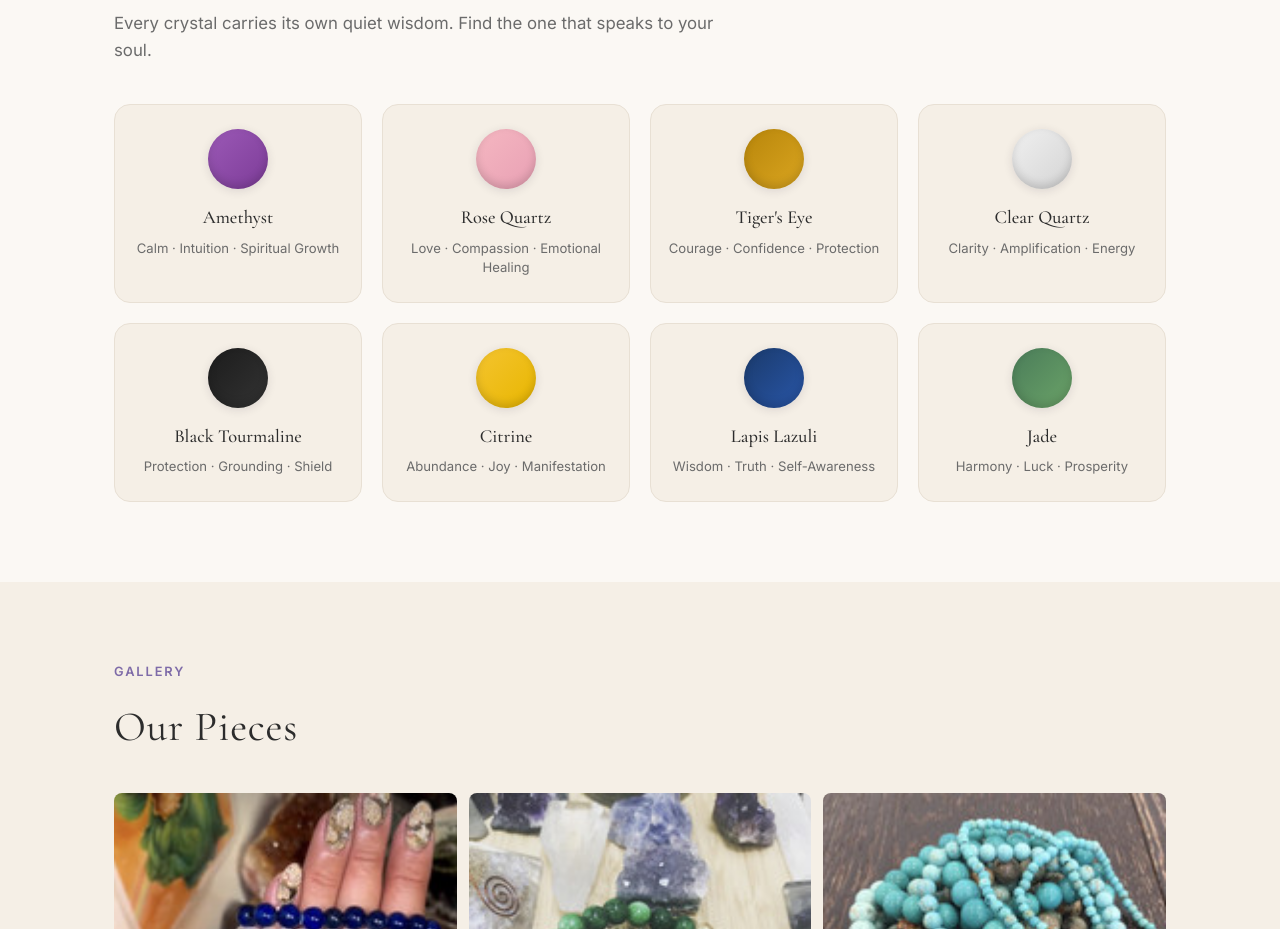
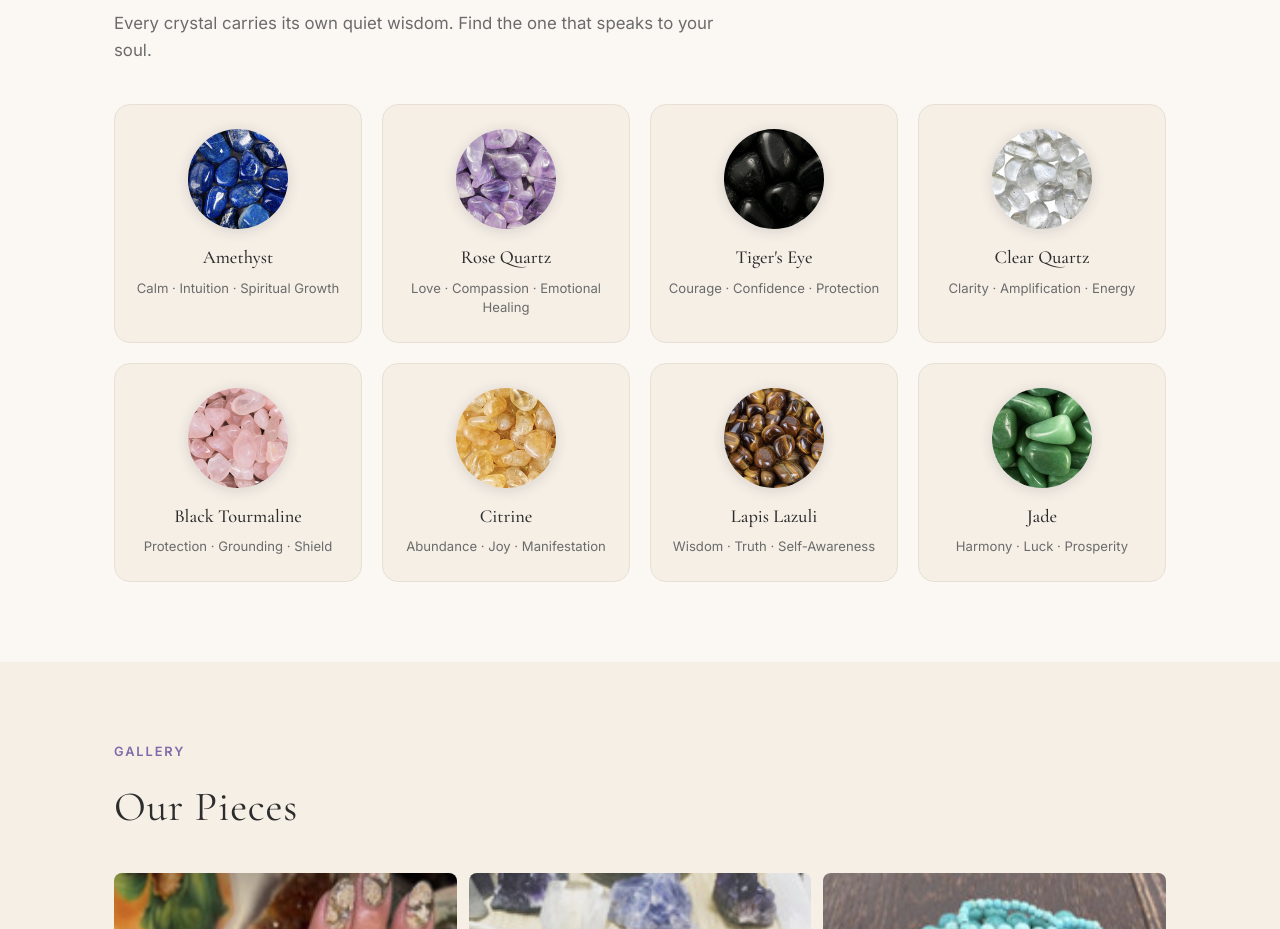
Before and after one commit to christinaworkmanpottery-droid/esme-and-jade, a plain HTML site: page public/index.html in a window 1280 px wide. Shown: the part 2360-3289 px from the top of the page. Drawn offline with nearby package versions, Linux system fonts and the light colour scheme.

Commit message:
Replace crystal orbs with real photos: amethyst, rose quartz, tigers eye, clear quartz, black tourmaline, citrine, lapis lazuli, jade

```diff
--- a/public/index.html
+++ b/public/index.html
@@ -116,14 +116,14 @@
       <h2>Know Your Crystals</h2>
       <p class="section-intro">Every crystal carries its own quiet wisdom. Find the one that speaks to your soul.</p>
       <div class="crystal-grid">
-        <div class="crystal-card"><div class="crystal-orb" style="background:linear-gradient(135deg,#9B59B6,#7D3C98)"></div><h4>Amethyst</h4><p>Calm · Intuition · Spiritual Growth</p></div>
-        <div class="crystal-card"><div class="crystal-orb" style="background:linear-gradient(135deg,#F5B7C1,#E8A0B4)"></div><h4>Rose Quartz</h4><p>Love · Compassion · Emotional Healing</p></div>
-        <div class="crystal-card"><div class="crystal-orb" style="background:linear-gradient(135deg,#B8860B,#DAA520)"></div><h4>Tiger's Eye</h4><p>Courage · Confidence · Protection</p></div>
-        <div class="crystal-card"><div class="crystal-orb" style="background:linear-gradient(135deg,#F0F0F0,#D4D4D4)"></div><h4>Clear Quartz</h4><p>Clarity · Amplification · Energy</p></div>
-        <div class="crystal-card"><div class="crystal-orb" style="background:linear-gradient(135deg,#1C1C1C,#333)"></div><h4>Black Tourmaline</h4><p>Protection · Grounding · Shield</p></div>
-        <div class="crystal-card"><div class="crystal-orb" style="background:linear-gradient(135deg,#F4C430,#E8B600)"></div><h4>Citrine</h4><p>Abundance · Joy · Manifestation</p></div>
-        <div class="crystal-card"><div class="crystal-orb" style="background:linear-gradient(135deg,#1A3A6B,#2956A8)"></div><h4>Lapis Lazuli</h4><p>Wisdom · Truth · Self-Awareness</p></div>
-        <div class="crystal-card"><div class="crystal-orb" style="background:linear-gradient(135deg,#4A7C59,#6BA368)"></div><h4>Jade</h4><p>Harmony · Luck · Prosperity</p></div>
+        <div class="crystal-card"><div class="crystal-photo"><img src="/images/IMG-0834.jpg" alt="Amethyst crystal bracelet" loading="lazy"></div><h4>Amethyst</h4><p>Calm · Intuition · Spiritual Growth</p></div>
+        <div class="crystal-card"><div class="crystal-photo"><img src="/images/IMG-0828.jpg" alt="Rose quartz crystal bracelet" loading="lazy"></div><h4>Rose Quartz</h4><p>Love · Compassion · Emotional Healing</p></div>
+        <div class="crystal-card"><div class="crystal-photo"><img src="/images/IMG-0832.jpg" alt="Tiger's eye crystal bracelet" loading="lazy"></div><h4>Tiger's Eye</h4><p>Courage · Confidence · Protection</p></div>
+        <div class="crystal-card"><div class="crystal-photo"><img src="/images/IMG-0831.jpg" alt="Clear quartz healing crystals" loading="lazy"></div><h4>Clear Quartz</h4><p>Clarity · Amplification · Energy</p></div>
+        <div class="crystal-card"><div class="crystal-photo"><img src="/images/IMG-0829.jpg" alt="Black tourmaline crystal bracelet" loading="lazy"></div><h4>Black Tourmaline</h4><p>Protection · Grounding · Shield</p></div>
+        <div class="crystal-card"><div class="crystal-photo"><img src="/images/IMG-0833.jpg" alt="Citrine crystal bracelet" loading="lazy"></div><h4>Citrine</h4><p>Abundance · Joy · Manifestation</p></div>
+        <div class="crystal-card"><div class="crystal-photo"><img src="/images/IMG-0830.jpg" alt="Lapis lazuli crystal bracelet" loading="lazy"></div><h4>Lapis Lazuli</h4><p>Wisdom · Truth · Self-Awareness</p></div>
+        <div class="crystal-card"><div class="crystal-photo"><img src="/images/IMG-0835.jpg" alt="Jade crystal bracelet" loading="lazy"></div><h4>Jade</h4><p>Harmony · Luck · Prosperity</p></div>
       </div>
     </div>
   </section>
--- a/public/styles.css
+++ b/public/styles.css
@@ -75,7 +75,8 @@ a:hover{color:var(--purple-dark)}
 .crystal-grid{display:grid;grid-template-columns:repeat(4,1fr);gap:20px;margin-top:32px}
 .crystal-card{text-align:center;padding:24px 16px;border-radius:var(--radius-lg);background:var(--ivory);border:1px solid var(--border);transition:transform .2s}
 .crystal-card:hover{transform:translateY(-3px)}
-.crystal-orb{width:60px;height:60px;border-radius:50%;margin:0 auto 14px;box-shadow:inset 0 -4px 8px rgba(0,0,0,0.15),0 2px 8px rgba(0,0,0,0.1)}
+.crystal-photo{width:100px;height:100px;border-radius:50%;margin:0 auto 14px;overflow:hidden;box-shadow:0 2px 12px rgba(0,0,0,0.12)}
+.crystal-photo img{width:100%;height:100%;object-fit:cover}
 .crystal-card h4{font-family:var(--font-display);font-size:1.15rem;color:var(--charcoal);margin-bottom:6px;font-weight:500}
 .crystal-card p{font-size:0.82rem;color:var(--text-light);line-height:1.5}
 
@@ -151,8 +152,8 @@ a:hover{color:var(--purple-dark)}
 .hero::after{content:'';position:absolute;inset:0;background:radial-gradient(ellipse at 20% 50%,rgba(126,107,168,0.15) 0%,transparent 50%),radial-gradient(ellipse at 80% 20%,rgba(200,191,224,0.1) 0%,transparent 40%);z-index:1;pointer-events:none}
 .hero-sparkle{animation:float 4s ease-in-out infinite;font-size:2.5rem;opacity:0.6}
 @keyframes float{0%,100%{transform:translateY(0);opacity:0.5}50%{transform:translateY(-10px);opacity:0.8}}
-.crystal-orb{animation:glow 3s ease-in-out infinite alternate}
-@keyframes glow{0%{box-shadow:inset 0 -4px 8px rgba(0,0,0,0.15),0 2px 8px rgba(0,0,0,0.1)}100%{box-shadow:inset 0 -4px 8px rgba(0,0,0,0.15),0 2px 16px rgba(126,107,168,0.2)}}
+.crystal-photo{animation:glow 3s ease-in-out infinite alternate}
+@keyframes glow{0%{box-shadow:0 2px 12px rgba(0,0,0,0.12)}100%{box-shadow:0 2px 20px rgba(126,107,168,0.25)}}
 .section h2{letter-spacing:0.02em}
 .process-card,.crystal-card{transition:transform .3s ease,box-shadow .3s ease}
 .faq-item{transition:background .2s}
```
Also changed, not shown: public/images/IMG-0828.jpg (added), public/images/IMG-0829.jpg (added), public/images/IMG-0830.jpg (added), public/images/IMG-0831.jpg (added), public/images/IMG-0832.jpg (added), public/images/IMG-0833.jpg (added), public/images/IMG-0834.jpg (added), public/images/IMG-0835.jpg (added).
